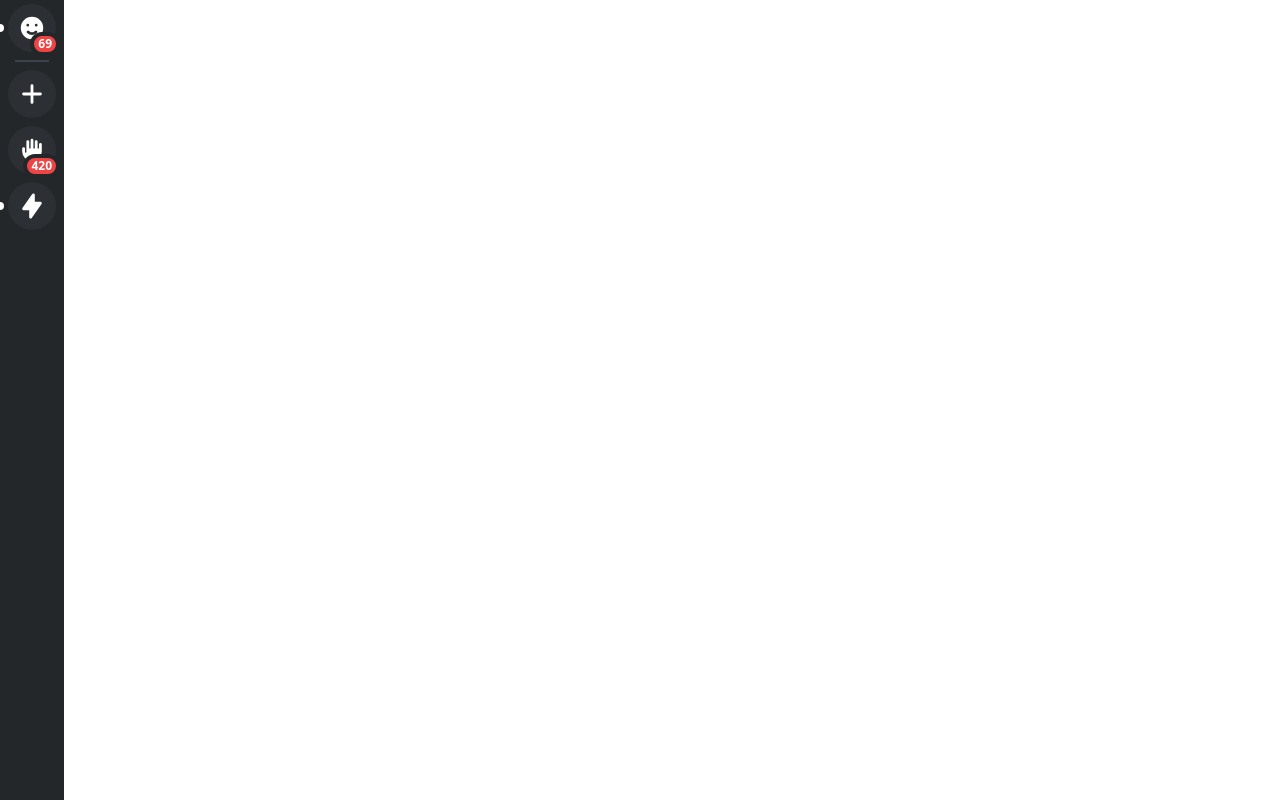
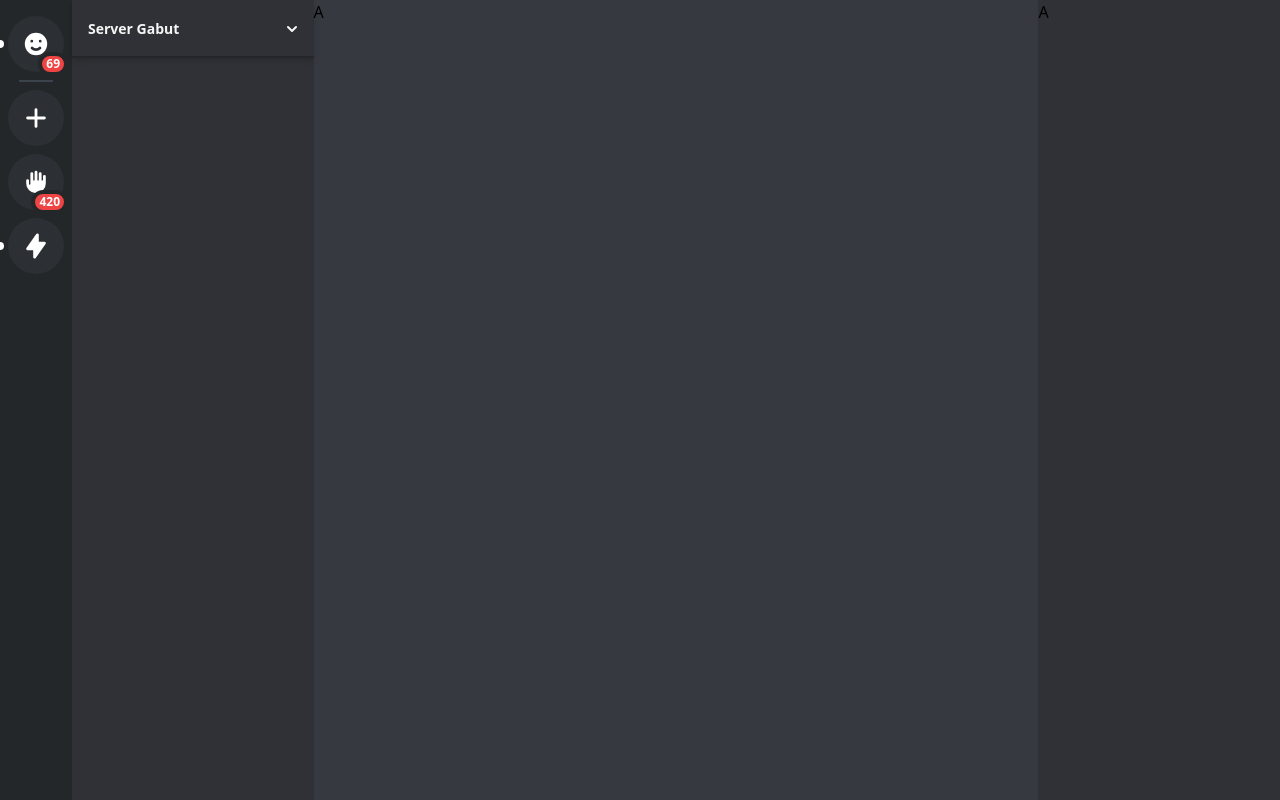
Before and after one commit to dotslashf/tailwind-discord, a React (Create React App) app: page / in a window 1280 px wide. Built offline with nearby package versions, Linux system fonts and the light colour scheme.

Commit message:
Add Content Sidebar

```diff
--- a/package.json
+++ b/package.json
@@ -4,6 +4,7 @@
   "private": true,
   "dependencies": {
     "@craco/craco": "^6.3.0",
+    "@headlessui/react": "^1.4.1",
     "@testing-library/jest-dom": "^5.11.4",
     "@testing-library/react": "^11.1.0",
     "@testing-library/user-event": "^12.1.10",
--- a/src/App.js
+++ b/src/App.js
@@ -1,9 +1,11 @@
+import Layout from './components/Content';
 import Sidebar from './components/Sidebar';
 
 function App() {
   return (
-    <div className="relative bg-white">
+    <div className="relative flex flex-row w-screen bg-white">
       <Sidebar />
+      <Layout />
     </div>
   );
 }
--- /dev/null
+++ b/src/components/Content.js
@@ -0,0 +1,15 @@
+import ContentSidebar from './content.js/ContentSidebar';
+
+function Layout() {
+  return (
+    <div className="bg-discord-shade-dark flex-1 grid grid-cols-10">
+      <div className="bg-discord-content-dark col-span-2">
+        <ContentSidebar />
+      </div>
+      <div className="bg-discord-content-light col-span-6">A</div>
+      <div className="bg-discord-content-dark col-span-2">A</div>
+    </div>
+  );
+}
+
+export default Layout;
--- a/src/components/Sidebar.js
+++ b/src/components/Sidebar.js
@@ -1,9 +1,9 @@
-import SidebarItem from './SidebarItem';
+import SidebarItem from './sidebar/SidebarItem';
 import { HiEmojiHappy, HiHand, HiLightningBolt, HiPlus } from 'react-icons/hi';
 
 function Sidebar() {
   return (
-    <div className="relative flex flex-col top-0 left-0 items-center w-16 bg-discord-shade-darkest text-white h-screen m-0">
+    <div className="relative flex flex-col top-0 left-0 items-center w-[4.5rem] bg-discord-shade-darkest text-white h-screen m-0 py-3">
       <SidebarItem
         icon={<HiEmojiHappy size="28" />}
         isPillShown={true}
--- /dev/null
+++ b/src/components/content.js/ContentSidebar.js
@@ -0,0 +1,13 @@
+// import { HiChevronDown } from 'react-icons/hi';
+import Dropdown from './Dropdown';
+
+function ContentSidebar() {
+  return (
+    <div className="relative">
+      <Dropdown serverName="Server Gabut" />
+
+    </div>
+  );
+}
+
+export default ContentSidebar;
--- /dev/null
+++ b/src/components/content.js/Dropdown.js
@@ -0,0 +1,80 @@
+import { Menu, Transition } from '@headlessui/react';
+import { Fragment } from 'react';
+import { HiChevronDown, HiUserAdd } from 'react-icons/hi';
+import { BsSuitDiamondFill } from 'react-icons/bs';
+
+export default function Dropdown({ serverName }) {
+  return (
+    <>
+      <Menu
+        as="div"
+        className="flex text-left relative items-center justify-center"
+      >
+        <div className="relative w-full px-4 py-4 border-b-2 border-discord-shade-darkest shadow-md">
+          <Menu.Button className="inline-flex w-full justify-between text-sm font-semibold text-discord-shade-grayLight">
+            <div>{serverName}</div>
+            <div>
+              <HiChevronDown
+                className="w-5 h-5 ml-2 -mr-1 text-violet-200 hover:text-violet-100"
+                aria-hidden="true"
+              />
+            </div>
+          </Menu.Button>
+        </div>
+        <Transition
+          as={Fragment}
+          enter="transition ease-out duration-100"
+          enterFrom="transform opacity-0 scale-95"
+          enterTo="transform opacity-100 scale-100"
+          leave="transition ease-in duration-75"
+          leaveFrom="transform opacity-100 scale-100"
+          leaveTo="transform opacity-0 scale-95"
+        >
+          <Menu.Items className="absolute w-11/12 top-16 origin-top bg-discord-shade-darkest divide-y rounded-sm shadow-md">
+            <div className="px-2 py-3 text-xs">
+              <Menu.Item>
+                {({ active }) => (
+                  <button
+                    className={`${
+                      active
+                        ? 'bg-discord-blue-default text-white'
+                        : 'text-discord-shade-gray'
+                    } group flex justify-between rounded-sm items-center w-full px-2 py-2 text-sm`}
+                  >
+                    Server Boost
+                    {active ? (
+                      <BsSuitDiamondFill size="16" className="text-white" />
+                    ) : (
+                      <BsSuitDiamondFill size="16" className="text-pink-400" />
+                    )}
+                  </button>
+                )}
+              </Menu.Item>
+              <Menu.Item>
+                {({ active }) => (
+                  <button
+                    className={`${
+                      active
+                        ? 'bg-discord-blue-default text-white'
+                        : 'text-discord-shade-gray'
+                    } group flex justify-between rounded-sm items-center w-full px-2 py-2 text-sm`}
+                  >
+                    Invite People
+                    {active ? (
+                      <HiUserAdd size="16" className="text-white" />
+                    ) : (
+                      <HiUserAdd
+                        size="16"
+                        className="text-discord-blue-light"
+                      />
+                    )}
+                  </button>
+                )}
+              </Menu.Item>
+            </div>
+          </Menu.Items>
+        </Transition>
+      </Menu>
+    </>
+  );
+}
--- a/src/components/SidebarIcon.js
+++ b/src/components/sidebar/SidebarIcon.js
@@ -7,7 +7,7 @@ function SidebarIcon({ icon, notifCount, tooltipText = 'tooltip 💡' }) {
       </div>
       <div className="flex items-center">
         <span className="sidebar-tooltip flex items-center group-hover:scale-100">
-          <div className="absolute bg-discord-shade-dark w-3 h-3 rotate-45 -left-1"></div>
+          <div className="absolute bg-discord-content-light shadow-md z-10 w-3 h-3 rotate-45 -left-1"></div>
           <span className="text-xs text-white font-bold">{tooltipText}</span>
         </span>
       </div>
--- a/src/index.css
+++ b/src/index.css
@@ -4,7 +4,7 @@
 
 @layer components {
   .sidebar-icon {
-    @apply relative flex justify-center items-center text-white w-12 h-12 bg-discord-shade-dark mx-auto mt-1 mb-1 rounded-3xl group-hover:rounded-xl group-hover:bg-discord-blue-default group-hover:text-discord-shade-grayLight transition-all duration-300 ease-in-out cursor-pointer;
+    @apply relative flex justify-center items-center text-white w-14 h-14 bg-discord-shade-dark mx-auto mt-1 mb-1 rounded-[2rem] group-hover:rounded-xl group-hover:bg-discord-blue-default group-hover:text-discord-shade-grayLight transition-all duration-300 ease-in-out cursor-pointer;
   }
 
   .sidebar-icon .notif-badge {
@@ -12,7 +12,7 @@
   }
 
   .sidebar-tooltip {
-    @apply absolute px-3 py-2 ml-2 min-w-max left-[4rem] bg-discord-shade-dark rounded-lg transition-all duration-100 scale-0 origin-left;
+    @apply absolute px-3 py-2 ml-2 min-w-max left-[4.5rem] bg-discord-content-light shadow-md rounded-lg transition-all duration-100 scale-0 origin-left z-10;
   }
 
   .sidebar-wrapper {
@@ -24,6 +24,6 @@
   }
 
   .pill {
-    @apply absolute bg-white w-1 h-2 rounded-r-lg group-hover:h-8 transition-all duration-300 ease-in-out cursor-pointer;
+    @apply absolute bg-white w-1 h-2 rounded-r-lg group-hover:h-4 transition-all duration-300 ease-in-out cursor-pointer;
   }
 }
--- a/tailwind.config.js
+++ b/tailwind.config.js
@@ -9,6 +9,10 @@ module.exports = {
           blue: {
             default: '#404EED',
             light: '#7289da',
+          },
+          content: {
+            dark: '#2F3136',
+            light: '#36393F',
           },
           shade: {
             darkest: '#23272A',
```
Also changed, not shown: src/components/sidebar/SidebarItem.js (renamed from src/components/SidebarItem.js), 1 other file (tests, documents, lock files or other folders).
